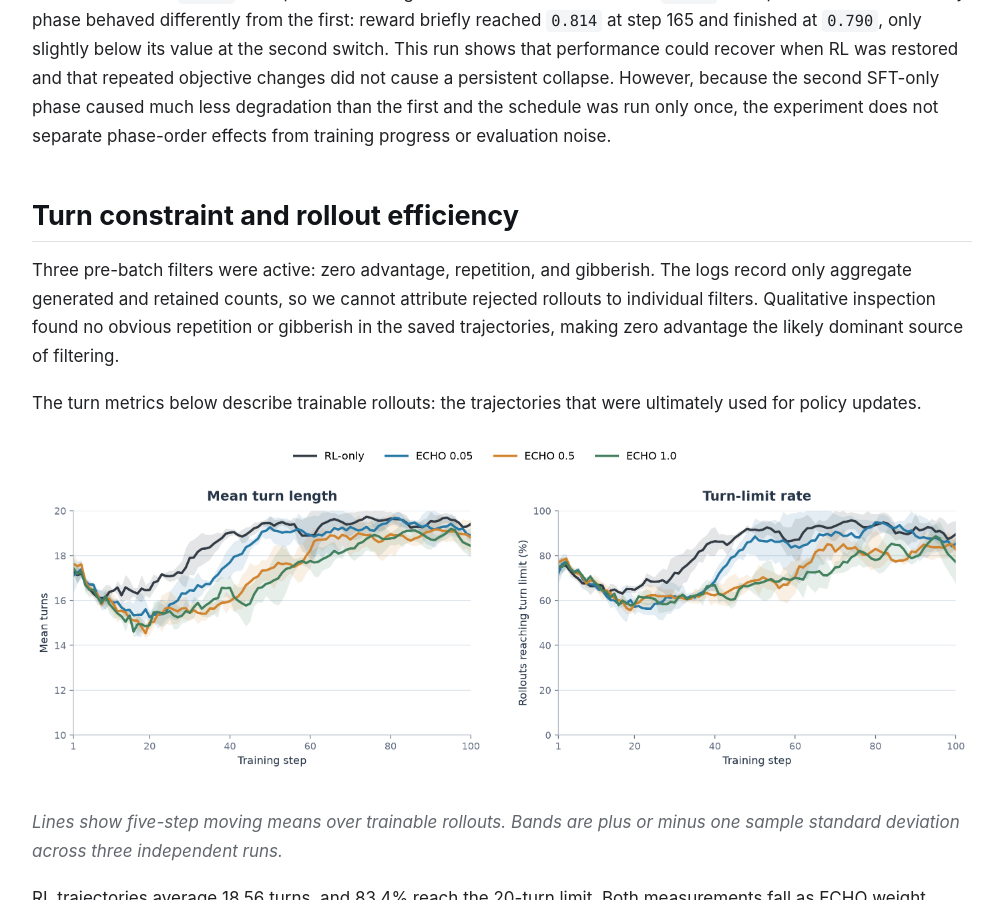
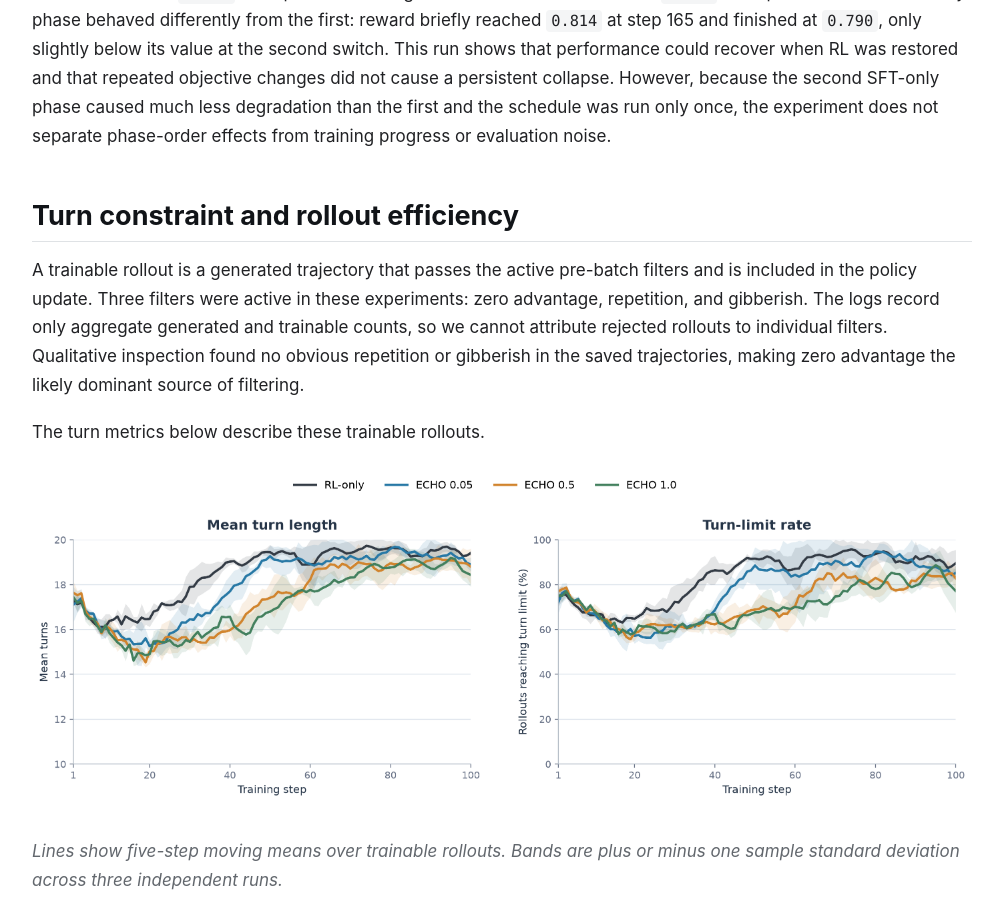
Before and after one commit to Bhoy1/echo-babyai-findings, a Jekyll site: the page built from index.md, in a window 1280 px wide and 900 px high, scrolled down 13216 px. Shown: the whole window, without its empty margins (138-1134 px from the left). Built offline with Jekyll 4.4.1, drawn with Linux system fonts in a browser that asks for light colours.

Commit message:
Define trainable rollouts before analysis

```diff
--- a/index.md
+++ b/index.md
@@ -189,9 +189,9 @@ The first RL phase raised held-out reward from `0.522` at initialization to `0.8
 
 ## Turn constraint and rollout efficiency
 
-Three pre-batch filters were active: zero advantage, repetition, and gibberish. The logs record only aggregate generated and retained counts, so we cannot attribute rejected rollouts to individual filters. Qualitative inspection found no obvious repetition or gibberish in the saved trajectories, making zero advantage the likely dominant source of filtering.
+A trainable rollout is a generated trajectory that passes the active pre-batch filters and is included in the policy update. Three filters were active in these experiments: zero advantage, repetition, and gibberish. The logs record only aggregate generated and trainable counts, so we cannot attribute rejected rollouts to individual filters. Qualitative inspection found no obvious repetition or gibberish in the saved trajectories, making zero advantage the likely dominant source of filtering.
 
-The turn metrics below describe trainable rollouts: the trajectories that were ultimately used for policy updates.
+The turn metrics below describe these trainable rollouts.
 
 ![Turn length and turn-limit rate over training](figures/behavior_tables/three_independent_runs_turns_plot.png)
 
```
